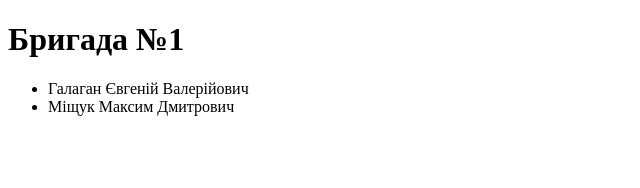
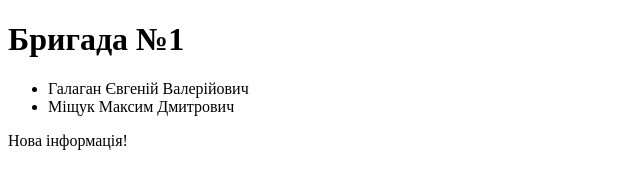
Before and after one commit to Maxim-Mishchuk/iicLab4-5, a plain HTML site: page index.html in a window 1280 px wide. Shown: the whole page, without its empty margins (0-640 px from the left). Drawn offline with Linux system fonts and the light colour scheme.

Commit message:
added some info

```diff
--- a/index.html
+++ b/index.html
@@ -13,5 +13,8 @@
         <li>Галаган Євгеній Валерійович</li>
         <li>Міщук Максим Дмитрович</li>
     </ul>
+    <p>
+        Нова інформація!
+    </p>
 </body>
 </html>
```
